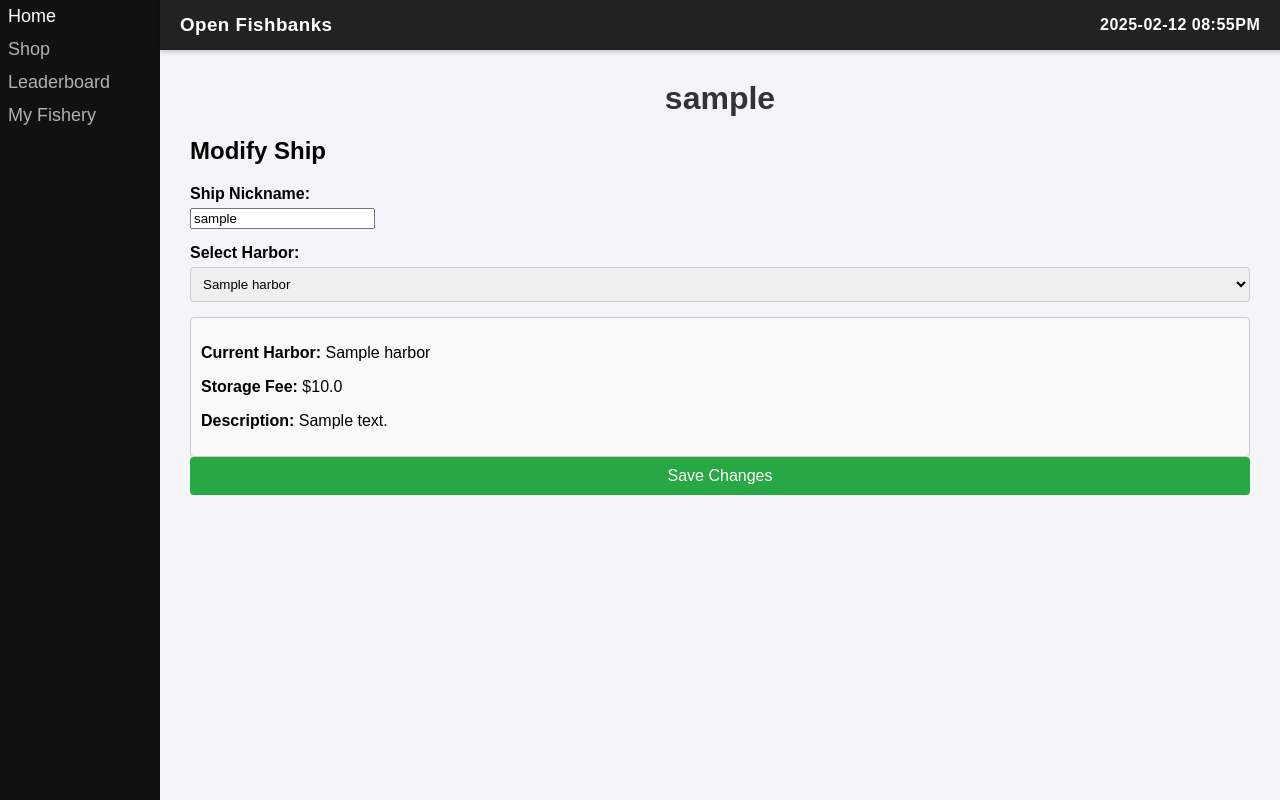
After one commit to Quilliams85/OpenFishbanks, a Django app: page /modify/1 in a window 1280 px wide. The commit adds this page. Run offline with Django 5.2, Linux system fonts and the light colour scheme; a user stored in the database is signed in; tables that the repository leaves empty hold one stand-in row (values such as "Sample post"); parts of the project's set-up code (start-up, migrations or seed data) failed here and were passed over.

Commit message:
Rework Ship
allow distinct ship instances
can modify ships
update invoice and fishing system

```diff
--- a/fishbanksapp/forms.py
+++ b/fishbanksapp/forms.py
@@ -4,4 +4,13 @@ from .models import Ship
 class ShipForm(forms.ModelForm):
     class Meta:
         model = Ship
-        fields = ['stock']  # Only allow editing the 'stock' attribute
+        fields = ['owner']  # Only allow editing the 'stock' attribute
+
+class ShipUpdateForm(forms.ModelForm):
+    class Meta:
+        model = Ship
+        fields = ['nickname', 'harbor']
+        widgets = {
+            'nickname': forms.TextInput(attrs={'class': 'form-control', 'placeholder': 'Enter new nickname'}),
+            'harbor': forms.Select(attrs={'class': 'form-control'})
+        }
--- a/fishbanksapp/models.py
+++ b/fishbanksapp/models.py
@@ -31,27 +31,25 @@ def create_profile(sender, instance, created, **kwargs):
 def save_profile(sender, instance, **kwargs):
     instance.profile.save()
 
-class ToDoList(models.Model):
+class Harbor(models.Model):
     name = models.CharField(max_length=200)
-
+    description = models.CharField(blank=True, null=True, max_length=400)
+    carrying_capacity = models.IntegerField(default=100000)
+    storage_fee = models.FloatField(default=5000)
     def __str__(self):
         return self.name
 
-class Item(models.Model):
-    ToDoList = models.ForeignKey(ToDoList, on_delete=models.CASCADE)
-    text = models.CharField(max_length=300)
-    complete = models.BooleanField()
-
-    def __str__(self):
-        return self.text
-
 class Ship(models.Model):
+    history = HistoricalRecords()
     name = models.CharField(max_length=100)
+    nickname = models.CharField(max_length=100, default='')
     fishing_capacity = models.IntegerField(default=0)
     cost = models.FloatField()
-    stock = models.IntegerField(default=0)
     fishing_rate = models.IntegerField()
     description = models.TextField(blank=True, null=True)
+    owner = models.ForeignKey(User, on_delete=models.CASCADE, null=True)
+    damage = models.FloatField(default=0)
+    harbor = models.ForeignKey(Harbor, on_delete=models.SET_NULL, null=True, blank=True, related_name='ships_temp')  # New ForeignKey
 
     def __str__(self):
         return self.name
@@ -61,8 +59,9 @@ class FishSpecies(models.Model):
     population = models.IntegerField(default=10000)
     value = models.FloatField(default=1.0)
     name = models.TextField(default=None)
+    weight = models.FloatField(default=1.0)
     history = HistoricalRecords()
-
+    harbor = models.ForeignKey(Harbor, on_delete=models.SET_NULL, null=True, blank=True, related_name='fish')  # New ForeignKey
     #growth parameters
     C = models.FloatField(default=100000)
     k = models.FloatField(default=0.01)
@@ -87,7 +86,8 @@ class InGameTime(models.Model):
 
 
     def resetTime(self):
-        self.start_time = time.time
+        self.start_time = time.time()
+        self.save()
 
     def getTime(self):
         current_time = time.time()
@@ -109,12 +109,3 @@ class Invoice(models.Model):
         for i in self.revenues.values():
             total_r += i
         return total_r-total_c
-
-
-class Harbor(models.Model):
-    name = models.CharField(max_length=200)
-    description = models.CharField(blank=True, null=True, max_length=400)
-    carrying_capacity = models.IntegerField(default=100000)
-    storage_fee = models.FloatField(default=5000)
-    def __str__(self):
-        return self.name
--- /dev/null
+++ b/fishbanksapp/templates/fishbanksapp/modify.html
@@ -0,0 +1,106 @@
+{% extends 'fishbanksapp/base.html' %}
+{% block content %}
+<head>
+    <meta charset="UTF-8">
+    <meta name="viewport" content="width=device-width, initial-scale=1.0">
+    <title>Modify Ship</title>
+    <style>
+        .form-group {
+            margin-bottom: 15px;
+        }
+
+        .form-group label {
+            display: block;
+            margin-bottom: 5px;
+            font-weight: bold;
+        }
+
+        .form-group select {
+            width: 100%;
+            padding: 8px;
+            border: 1px solid #ccc;
+            border-radius: 4px;
+        }
+
+        button {
+            width: 100%;
+            padding: 10px;
+            background-color: #28a745;
+            color: #fff;
+            border: none;
+            border-radius: 4px;
+            cursor: pointer;
+            font-size: 16px;
+        }
+
+        button:hover {
+            background-color: #218838;
+        }
+
+        .harbor-details {
+            margin-top: 15px;
+            padding: 10px;
+            border: 1px solid #ccc;
+            border-radius: 4px;
+            background-color: #f9f9f9;
+        }
+    </style>
+</head>
+<body>
+    <h1>{{ ship.nickname|default:ship.name }}</h1>
+    <h2>Modify Ship</h2>
+
+    <form method="post">
+        {% csrf_token %}
+        <div class="form-group">
+            <label for="id_nickname">Ship Nickname:</label>
+            <input type="text" name="nickname" id="id_nickname" value="{{ ship.nickname }}">
+        </div>
+        <div class="form-group">
+            <label for="id_harbor">Select Harbor:</label>
+            <select name="harbor" id="harborSelect">
+                <option value="">None</option>
+                {% for harbor in form.fields.harbor.queryset %}
+                    <option value="{{ harbor.id }}" {% if ship.harbor == harbor %}selected{% endif %}>
+                        {{ harbor.name }}
+                    </option>
+                {% endfor %}
+            </select>
+        </div>
+
+        <!-- Harbor Details Section -->
+        <div class="harbor-details" id="harborDetails">
+            {% if ship.harbor %}
+                <p><strong>Current Harbor:</strong> {{ ship.harbor.name }}</p>
+                <p><strong>Storage Fee:</strong> ${{ship.harbor.storage_fee}}</p>
+                <p><strong>Description:</strong> {{ship.harbor.description}}</p>
+
+            {% else %}
+                <p>Select a harbor to view details.</p>
+            {% endif %}
+        </div>
+
+        <button type="submit">Save Changes</button>
+    </form>
+
+    <script>
+        document.getElementById("harborSelect").addEventListener("change", function() {
+            const harbors = JSON.parse('{{ harbors_json|safe }}');  // Get harbor data
+            const selectedHarborId = this.value;
+            const harborDetailsDiv = document.getElementById("harborDetails");
+
+            if (selectedHarborId in harbors) {
+                const harbor = harbors[selectedHarborId];
+                harborDetailsDiv.innerHTML = `
+                    <p><strong>Current Harbor:</strong> ${harbor.name}</p>
+                    <p><strong>Storage Fee:</strong> $${harbor.fee}</p>
+                    <p><strong>Description:</strong> ${harbor.description}</p>
+                `;
+            } else {
+                harborDetailsDiv.innerHTML = `<p>Select a harbor to view details.</p>`;
+            }
+        });
+    </script>
+
+</body>
+{% endblock %}
--- a/fishbanksapp/urls.py
+++ b/fishbanksapp/urls.py
@@ -4,7 +4,6 @@ from .views import get_game_time
 
 urlpatterns = [
     path('', views.home, name='home'),
-    path("<int:id>", views.index, name='index'),
     path('shop/', views.shop, name='shop'),
     path('myprofile/', views.myprofile, name='profile'),
     path('profile/<str:username>/', views.user_profile, name='user_profile'),
@@ -12,5 +11,6 @@ urlpatterns = [
     path('purchase_ship/<int:ship_id>/', views.purchase_ship, name='purchase_ship'),
     path('config/', views.config, name='config'),
     path('api/get-time/', get_game_time, name='get-game-time'),
-    path('invoice/<str:invoice_id>',views.invoice, name='invoice')
+    path('invoice/<str:invoice_id>',views.invoice, name='invoice'),
+    path('modify/<str:ship_id>', views.modify, name='modify'),
 ]
--- a/fishbanksapp/views.py
+++ b/fishbanksapp/views.py
@@ -1,10 +1,12 @@
 from django.shortcuts import render, HttpResponse, get_object_or_404, redirect
-from .models import ToDoList, Ship, FishSpecies, InGameTime, Invoice
+from .models import Ship, FishSpecies, InGameTime, Invoice, Harbor
+from django.db.models import Count
 from django.contrib.auth.models import User
-from .forms import ShipForm
+from .forms import ShipForm, ShipUpdateForm
 import plotly.express as px
 import pandas as pd
 from django.http import JsonResponse
+import json
 
 
 # Create your views here.
@@ -19,16 +21,8 @@ def home(request):
     return render(request, 'fishbanksapp/home.html')
 
 
-def index(request, id):
-    ls = ToDoList.objects.get(id=id)
-    item = ls.item_set.get(id=1)
-    return render(request, 'fishbanksapp/base.html', {"name":ls.name})
-
 def shop(request):
-    ships = []
-    for i in Ship.objects.all():
-        if i.stock > 0:
-            ships.append(i)
+    ships = Ship.objects.all().filter(owner=None)
     return render(request, 'fishbanksapp/shop.html', {'ships': ships})
 
 def purchase_ship(request, ship_id):
@@ -37,12 +31,8 @@ def purchase_ship(request, ship_id):
 
     if user.profile.balance >= ship.cost:
         user.profile.balance -= ship.cost
-        if str(ship.id) not in user.profile.ships_list:
-            user.profile.ships_list[str(ship.id)] = 1
-        else:
-            user.profile.ships_list[str(ship.id)] += 1
-        ship.stock -= 1
         user.profile.save()
+        ship.owner = user
         ship.save()
         return render(request, 'fishbanksapp/successful_purchase.html', {'item': ship.name})
     else:
@@ -53,21 +43,36 @@ def myprofile(request):
     invoices = Invoice.objects.filter(user=user)
 
     balance = user.profile.balance
+    ships = Ship.objects.filter(owner=user)
+    user_history = user.profile.history.all()
+    dates = [record.history_date for record in user_history]
+    balances = [record.balance for record in user_history]
 
-    # Get the ships and their quantities
-    ships_and_quantities = []
-    for ship_id, quantity in user.profile.ships_list.items():
-        ship = Ship.objects.get(id=int(ship_id))  # Fetch the Ship object
-        ships_and_quantities.append({
-            'ship': ship,
-            'quantity': quantity,
-        })
+
+    data = pd.DataFrame({
+        'Date': dates[0:1000],
+        'Balance': balances[0:1000],
+    })
+
+    # Create the chart
+    fig = px.line(data, x='Date', y='Balance', title=f"Balance Change over time")
+    fig.update_layout(
+    title=dict(text="Balance over Time", x=0.5, font=dict(size=20, color='darkblue')),
+    xaxis_title="Date",
+    yaxis_title="Balance",
+    xaxis=dict(tickangle=-45, tickfont=dict(size=12)),
+    yaxis=dict(tickfont=dict(size=12)),
+    legend=dict(title='Legend', x=0.8, y=1.1))
+    # Convert the chart to HTML
+    chart_html = fig.to_html(full_html=False)
+
 
     context = {
         'profile_user': user,
         'balance': balance,
-        'ships_and_quantities': ships_and_quantities,
-        'invoices': invoices
+        'invoices': invoices,
+        'ships':ships,
+        'chart_html': chart_html,
     }
     return render(request, 'fishbanksapp/profile.html', context)
 
@@ -149,3 +154,28 @@ def invoice(request, invoice_id):
     if invoice.user != user:
         return None
     return render(request, 'fishbanksapp/invoice.html', {'invoice':invoice, 'profit':profits, 'num':invoice_id})
+
+def modify(request, ship_id):
+    user = request.user
+    ship = Ship.objects.get(id=ship_id)
+    harbors = Harbor.objects.all()
+    if ship.owner != user:
+        return None
+
+
+    if request.method == "POST":
+        form = ShipUpdateForm(request.POST, instance=ship)
+        if form.is_valid():
+            form.save()
+            return redirect('/myprofile')  # Redirect to 'myprofile' after saving
+    else:
+        form = ShipUpdateForm(instance=ship)
+    harbors_json = {harbor.id: {"name": harbor.name, "fee": harbor.storage_fee, "description": harbor.description} for harbor in harbors}
+
+    context = {
+        'ship': ship,
+        'harbors': harbors,
+        "form": form,
+        "harbors_json": json.dumps(harbors_json)
+    }
+    return render(request, 'fishbanksapp/modify.html', context)
```
Also changed, not shown: fishbanksapp/tasks.py (+20 -8 lines), fishbanksapp/templates/fishbanksapp/leaderboard.html (+1 -11 lines), fishbanksapp/templates/fishbanksapp/profile.html (+57 -103 lines), fishbanksapp/templates/fishbanksapp/shop.html (+22 -2 lines), fishbanksapp/migrations/0001_initial.py, fishbanksapp/migrations/0002_ingametime.py (deleted), fishbanksapp/migrations/0002_ship_nickname_historicalship.py (added), fishbanksapp/migrations/0003_fishspecies_weight_historicalfishspecies_weight.py (added), fishbanksapp/migrations/0003_remove_ingametime_start_time.py (deleted), fishbanksapp/migrations/0004_fishspecies_harbor_historicalfishspecies_harbor.py (added), fishbanksapp/migrations/0004_ingametime_start_time.py (deleted), fishbanksapp/migrations/0005_invoice.py (deleted), fishbanksapp/migrations/0006_invoice_user.py (deleted), fishbanksapp/migrations/0007_ship_fishing_capacity.py (deleted).
